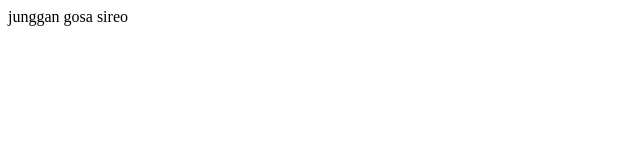
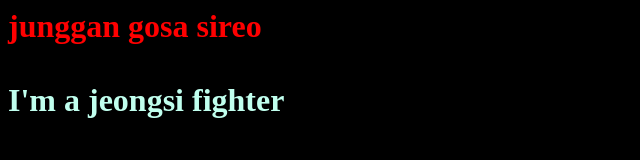
Before and after one commit to intakilck1/dk, a plain HTML site: page index.html in a window 1280 px wide. Shown: the whole page, without its empty margins (0-640 px from the left). Drawn offline with Linux system fonts and the light colour scheme.

Commit message:
Update index.html

```diff
--- a/index.html
+++ b/index.html
@@ -1,8 +1,13 @@
 <html>
 <head> <title> Test page </title> </head>
-<body>
+<body bgcolor="000000">
 
-  junggan gosa sireo
+<font color="ff0000">
+
+  <h1>junggan gosa sireo<br><br>
+</font>
+<font color="c0ffee">
+  I'm a jeongsi fighter</h1>
 
 </body>
 </html>
```
